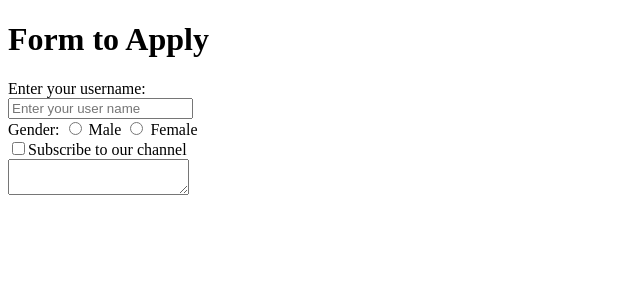
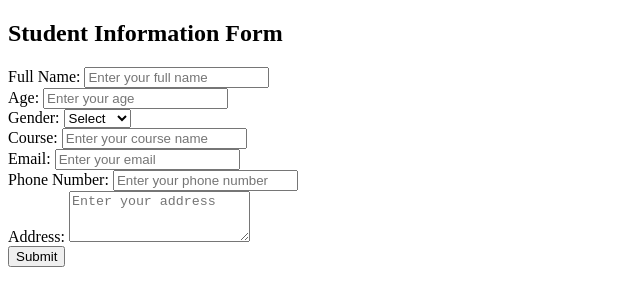
Before and after one commit to Onkarghule105/HTML-Forms, a plain HTML site: page index.html in a window 1280 px wide. Shown: the whole page, without its empty margins (0-640 px from the left). Drawn offline with Linux system fonts and the light colour scheme.

Commit message:
Updated html

```diff
--- a/index.html
+++ b/index.html
@@ -1,35 +1,49 @@
 <!DOCTYPE html>
 <html lang="en">
-
 <head>
     <meta charset="UTF-8">
     <meta name="viewport" content="width=device-width, initial-scale=1.0">
-    <title>Forms</title>
+    <title>Student Information Form</title>
 </head>
-
 <body>
-    <h1>Form to Apply</h1>
-
-    <form action="post">
-        <label for="username">Enter your username:</label>
-        <div>
-            <input type="text" id="username" name="username" placeholder="Enter your user name">
-    </form>
-    </div>
-
-    <div>
-        <label>Gender:</label>
-        <input type="radio" id="male" name="gender" value="male">
-        <label for="male">Male</label>
-        <input type="radio" id="female" name="gender" value="female">
-        <label for="female">Female</label>
-    </div>
-    <div>
-        <input type="checkbox" id="checkB" name="box" value="yes" <label for="checkB">Subscribe to our channel</label>
-    </div>
-    <div>
-        <textarea id="comment" name="comment" rows="2" cols="20"></textarea>
+    <div class="form-container">
+        <h2>Student Information Form</h2>
+        <form action="#" method="post">
+            <div class="form-group">
+                <label for="name">Full Name:</label>
+                <input type="text" id="name" name="name" placeholder="Enter your full name" required>
+            </div>
+            <div class="form-group">
+                <label for="age">Age:</label>
+                <input type="number" id="age" name="age" placeholder="Enter your age" required>
+            </div>
+            <div class="form-group">
+                <label for="gender">Gender:</label>
+                <select id="gender" name="gender" required>
+                    <option value="">Select</option>
+                    <option value="male">Male</option>
+                    <option value="female">Female</option>
+                    <option value="other">Other</option>
+                </select>
+            </div>
+            <div class="form-group">
+                <label for="course">Course:</label>
+                <input type="text" id="course" name="course" placeholder="Enter your course name" required>
+            </div>
+            <div class="form-group">
+                <label for="email">Email:</label>
+                <input type="email" id="email" name="email" placeholder="Enter your email" required>
+            </div>
+            <div class="form-group">
+                <label for="phone">Phone Number:</label>
+                <input type="tel" id="phone" name="phone" placeholder="Enter your phone number" required>
+            </div>
+            <div class="form-group">
+                <label for="address">Address:</label>
+                <textarea id="address" name="address" rows="3" placeholder="Enter your address"></textarea>
+            </div>
+            <button type="submit">Submit</button>
+        </form>
     </div>
 </body>
-
 </html>
```
